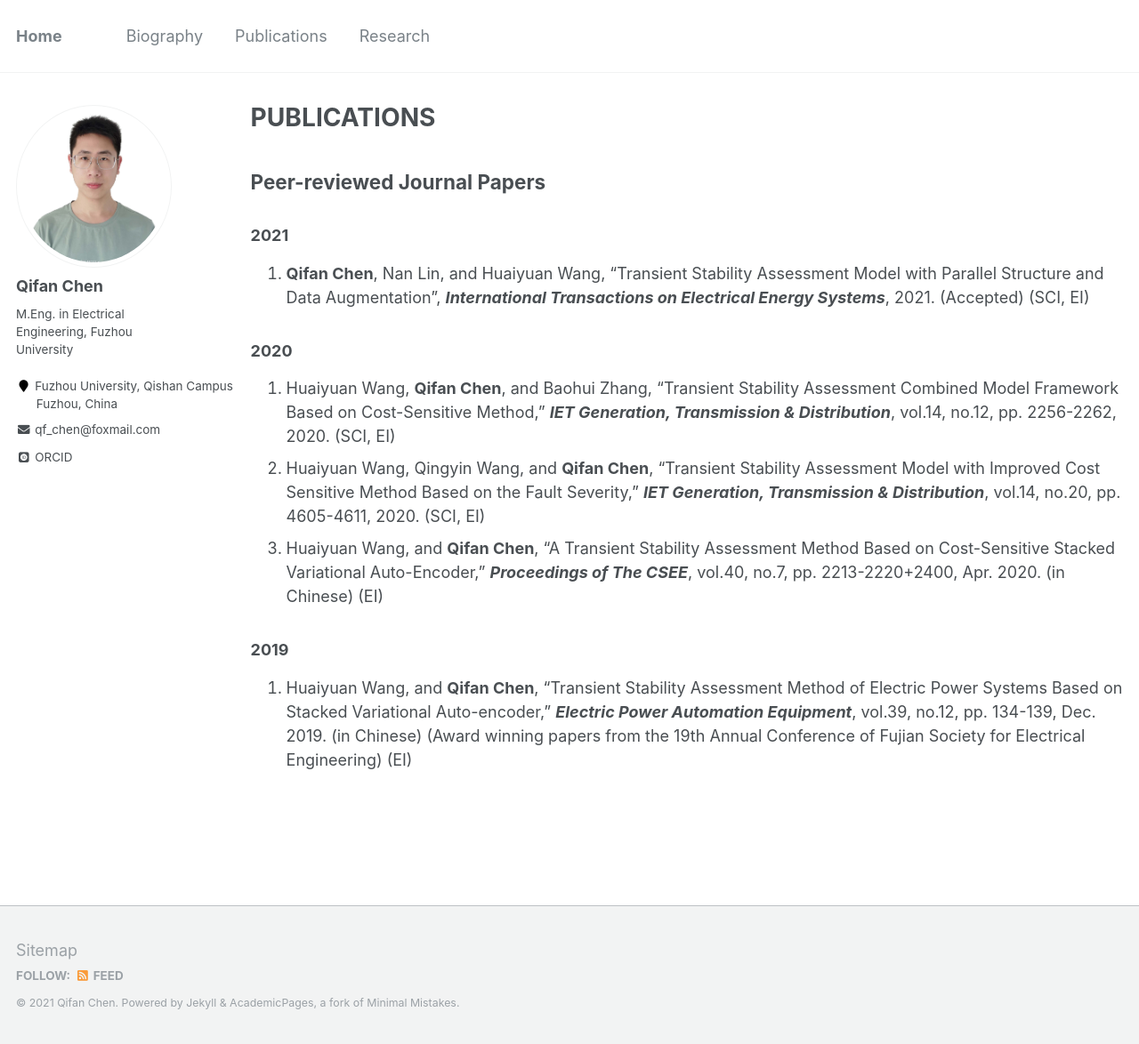
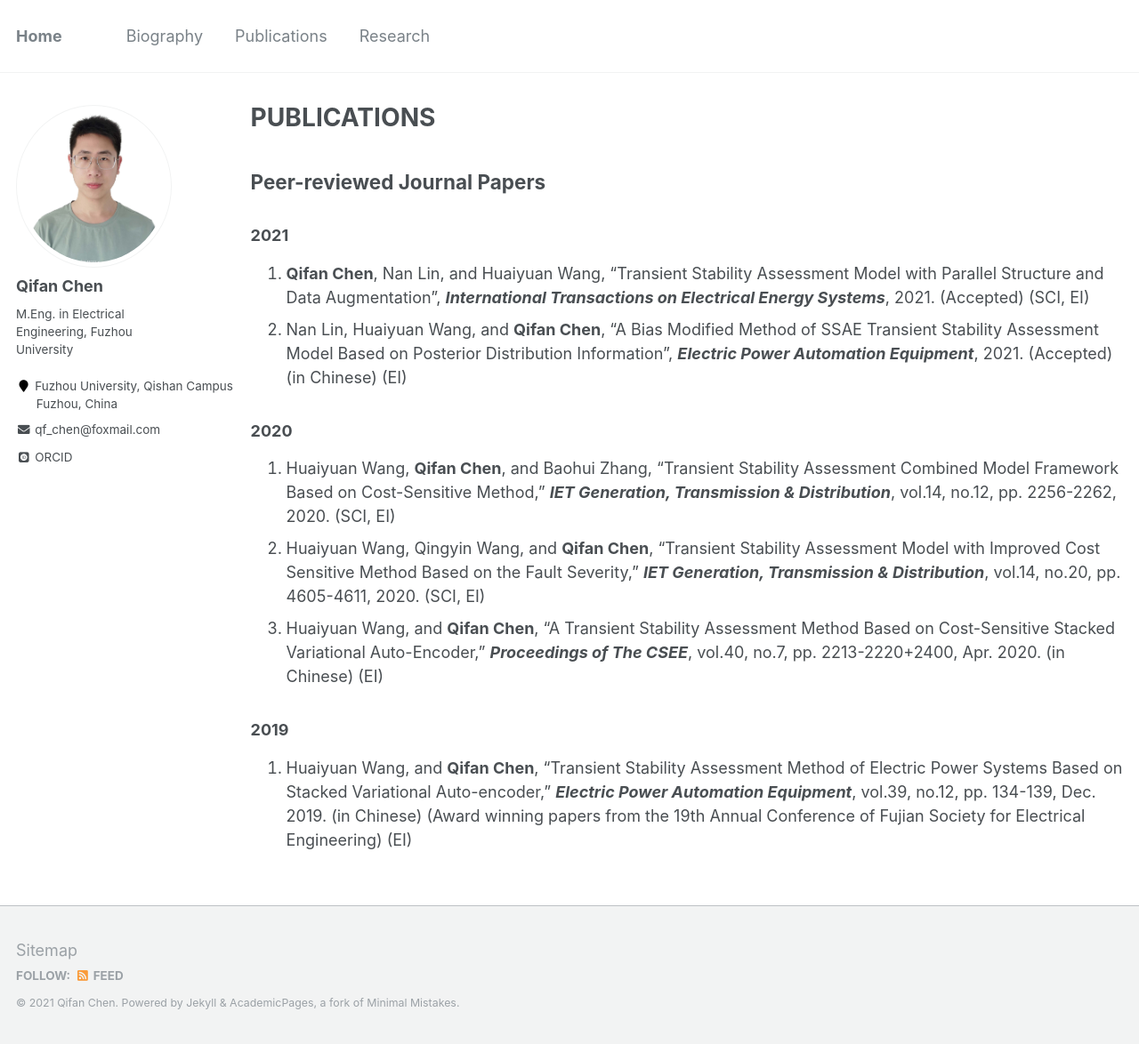
Before and after one commit to ChQf/ChQf.github.io, a Jekyll site: the page built from _pages/publications.md, in a window 1280 px wide and 1174 px high. Shown: the whole window at 89% size. Built offline with Jekyll 4.4.1, drawn with Linux system fonts in a browser that asks for light colours; some web fonts are replaced.

Commit message:
publications

```diff
--- a/_pages/publications.md
+++ b/_pages/publications.md
@@ -9,6 +9,7 @@ author_profile: true
 
 ### 2021
 1. **Qifan Chen**, Nan Lin, and Huaiyuan Wang, "Transient Stability Assessment Model with Parallel Structure and Data Augmentation", ***International Transactions on Electrical Energy Systems***, 2021. (Accepted) (SCI, EI)<br>
+1. Nan Lin, Huaiyuan Wang, and **Qifan Chen**, "A Bias Modified Method of SSAE Transient Stability Assessment Model Based on Posterior Distribution Information", ***Electric Power Automation Equipment***, 2021. (Accepted) (in Chinese) (EI)<br>
 
 ### 2020
 1. Huaiyuan Wang, **Qifan Chen**, and Baohui Zhang, "Transient Stability Assessment Combined Model Framework Based on Cost-Sensitive Method," ***IET Generation, Transmission & Distribution***, vol.14, no.12, pp. 2256-2262, 2020. (SCI, EI)<br>
@@ -17,15 +18,3 @@ author_profile: true
 
 ### 2019
 1. Huaiyuan Wang, and **Qifan Chen**, "Transient Stability Assessment Method of Electric Power Systems Based on Stacked Variational Auto-encoder," ***Electric Power Automation Equipment***, vol.39, no.12, pp. 134-139, Dec. 2019. (in Chinese) (Award winning papers from the 19th Annual Conference of Fujian Society for Electrical Engineering) (EI)
-
-<!--
-#{% if author.googlescholar %}
-  You can also find my articles on <u><a href="{{author.googlescholar}}">my Google Scholar profile</a>.</u>
-#{% endif %}
-
-#{% include base_path %}
-
-#{% for post in site.publications reversed %}
-#  {% include archive-single.html %}
-#{% endfor %}
--->
```
Also changed, not shown: _pages/about.md (+1 -0 lines).
